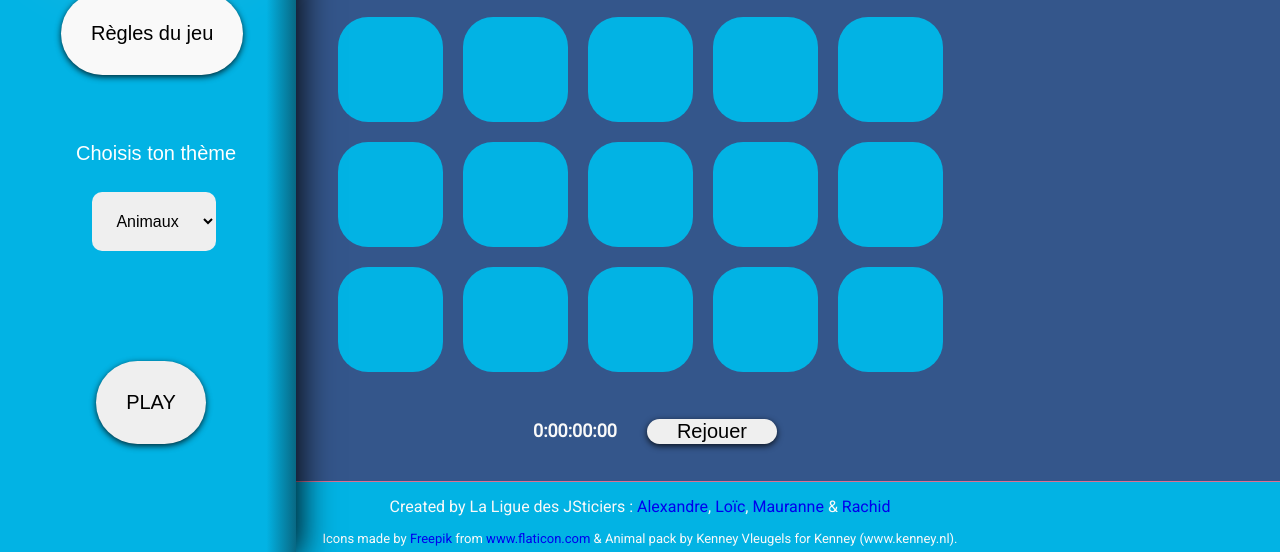
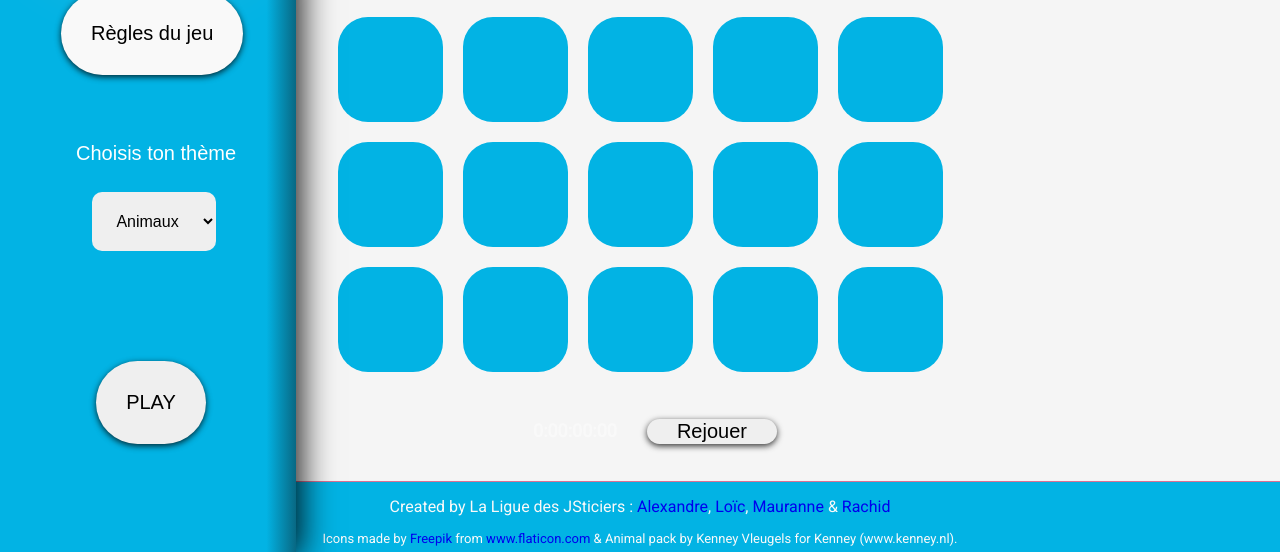
Before and after one commit to Mauranne-lg/MemoryGame, a website: page index.html in a window 1280 px wide. Shown: the part 268-820 px from the top of the page. Drawn offline with Linux system fonts and the light colour scheme.

Commit message:
Update style.css

```diff
--- a/css/style.css
+++ b/css/style.css
@@ -11,7 +11,7 @@ figure {
 :root {
   --main-blue:#02b3e4;
   --main-white: #f9f9f9;
-  --second-blue: #34568B;
+  --second-blue: whitesmoke;
 
 }
 
```
